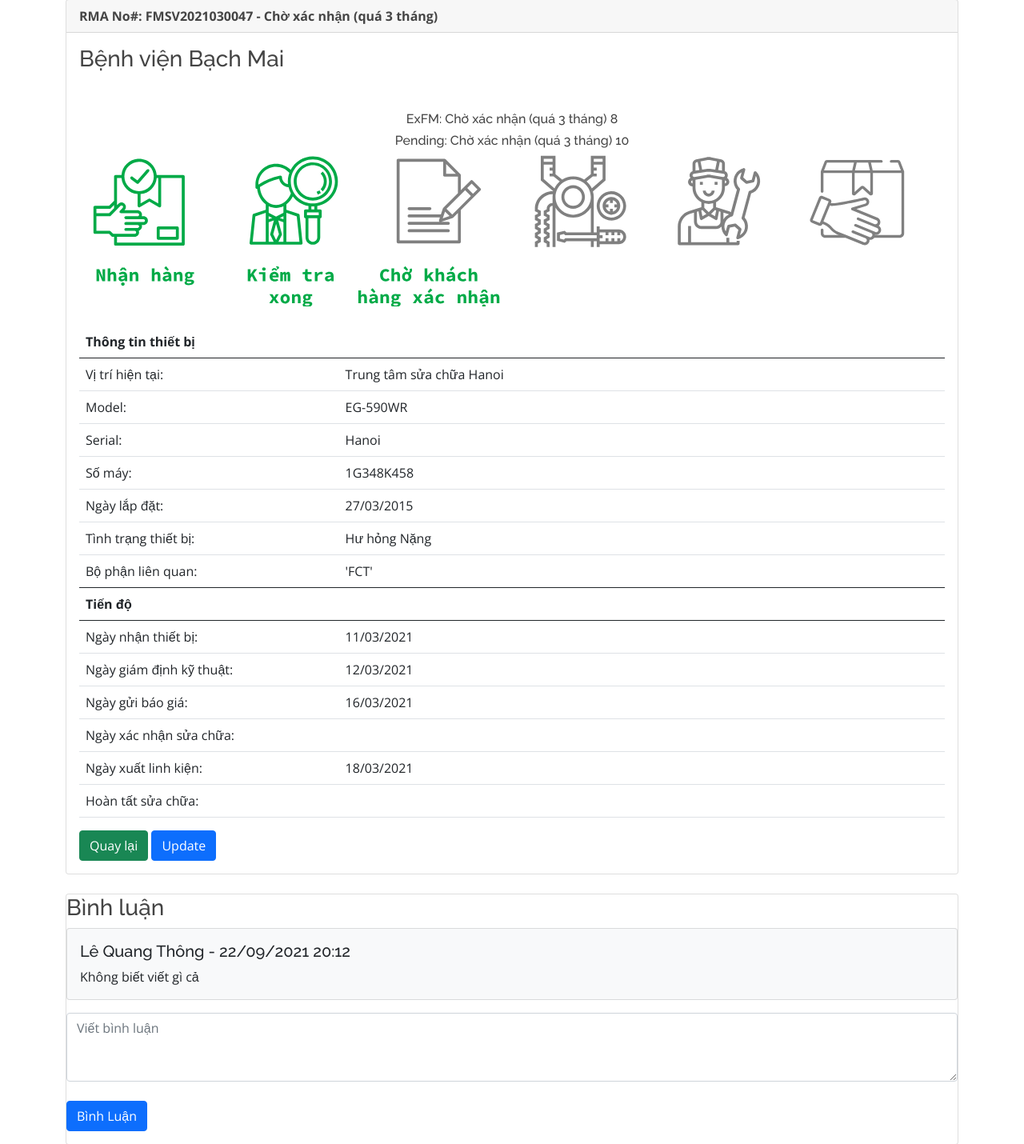
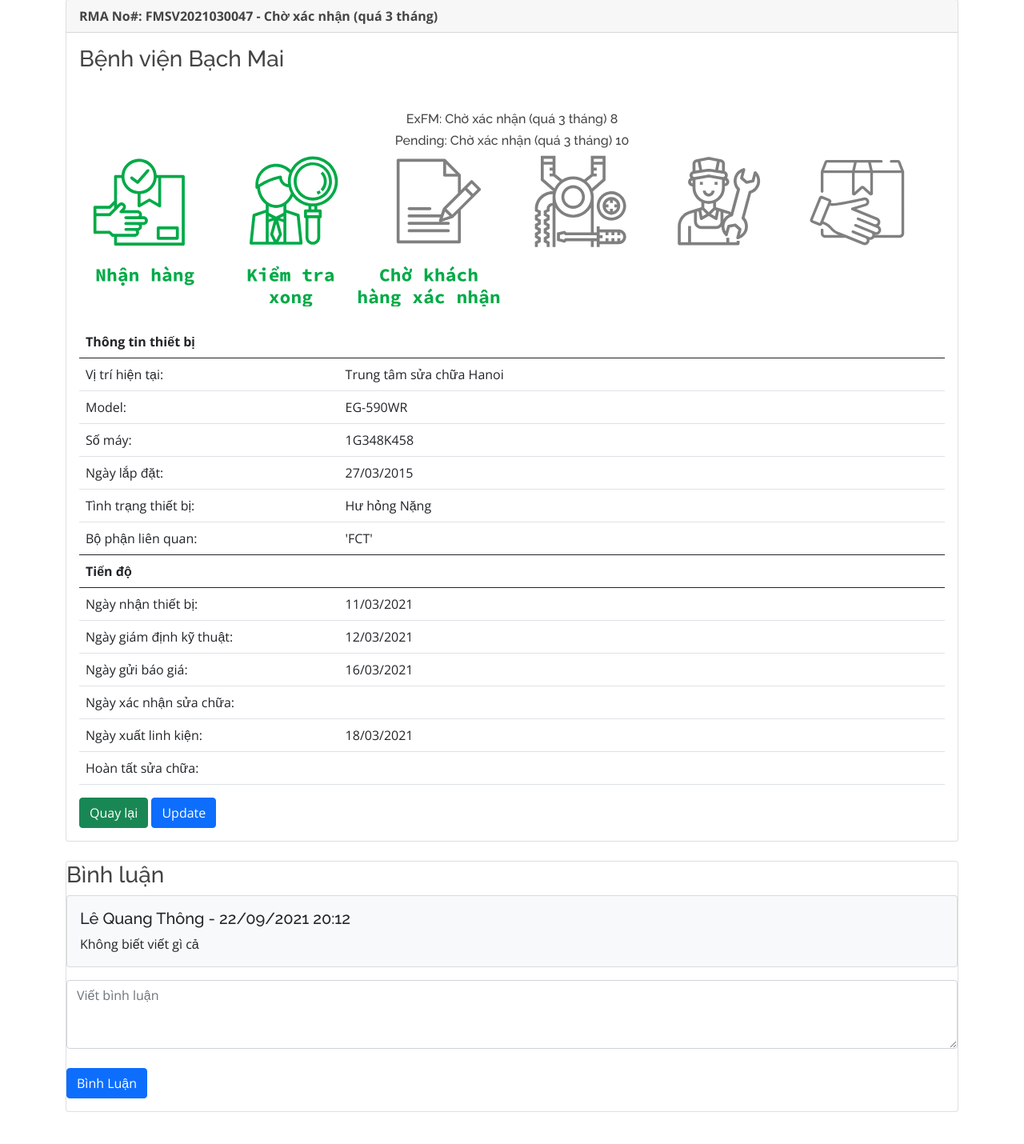
Before and after one commit to thongle89/endocare2, a Django app: a page that uses home/templates/home/quick_search.html in a window 1280 px wide. Shown: the part 81-1511 px from the top of the page at 80% size. Run offline with Django 3.2, Linux system fonts and the light colour scheme; a user stored in the database is signed in; data comes from the database, SQL or seed files in the repository; some libraries are stand-ins or nearby versions.

Commit message:
minor fix

```diff
--- a/home/templates/home/quick_search.html
+++ b/home/templates/home/quick_search.html
@@ -130,10 +130,6 @@
                     <td>{{pending.rma_id.model_d }}</td>
                   </tr>
                   <tr>
-                    <td>Serial:</td>
-                    <td>{{pending.rma_id.location }}</td>
-                  </tr>
-                  <tr>
                     <td>Số máy:</td>
                     <td>{{pending.rma_id.sn }}</td>
                   </tr>
```
